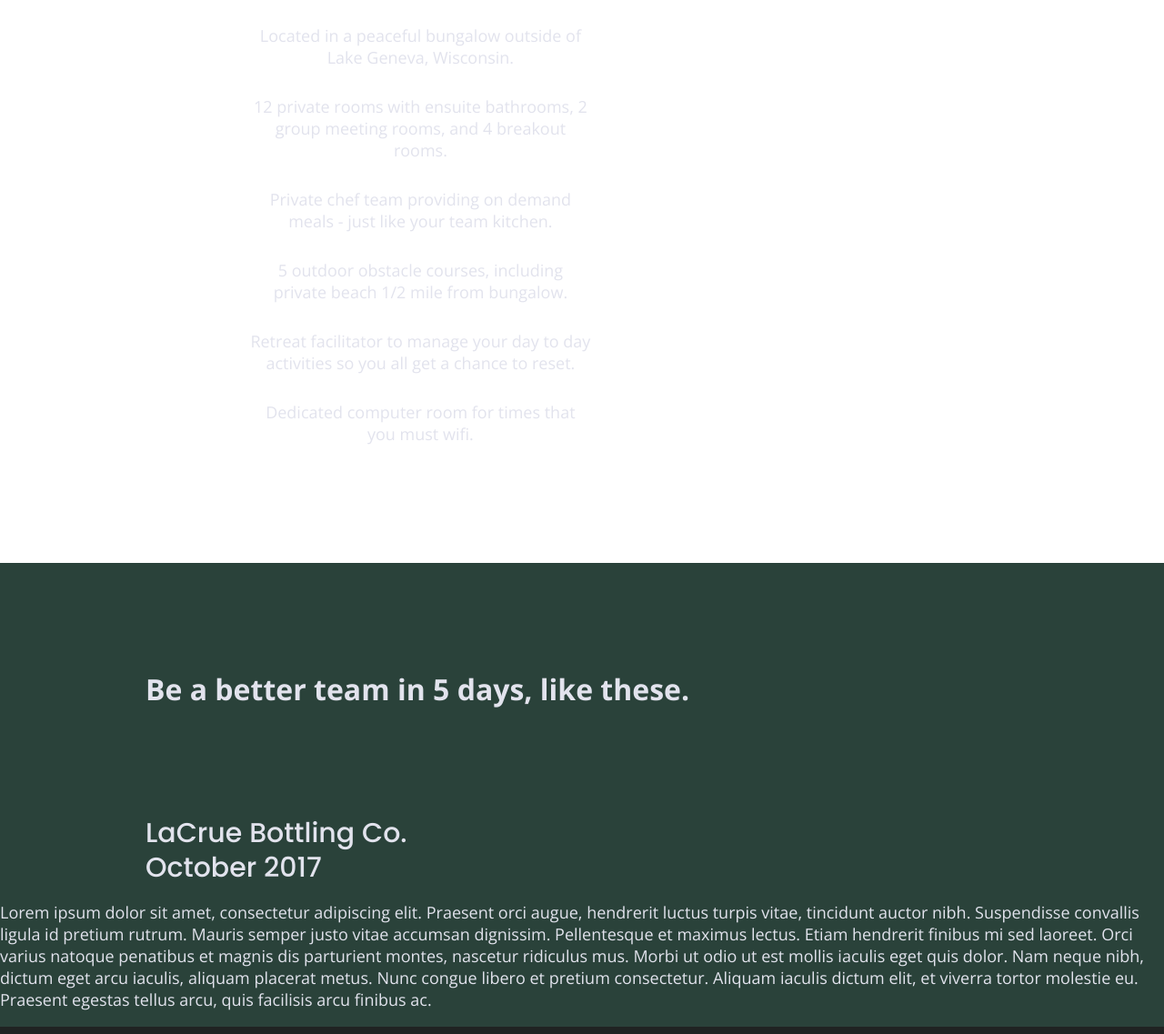
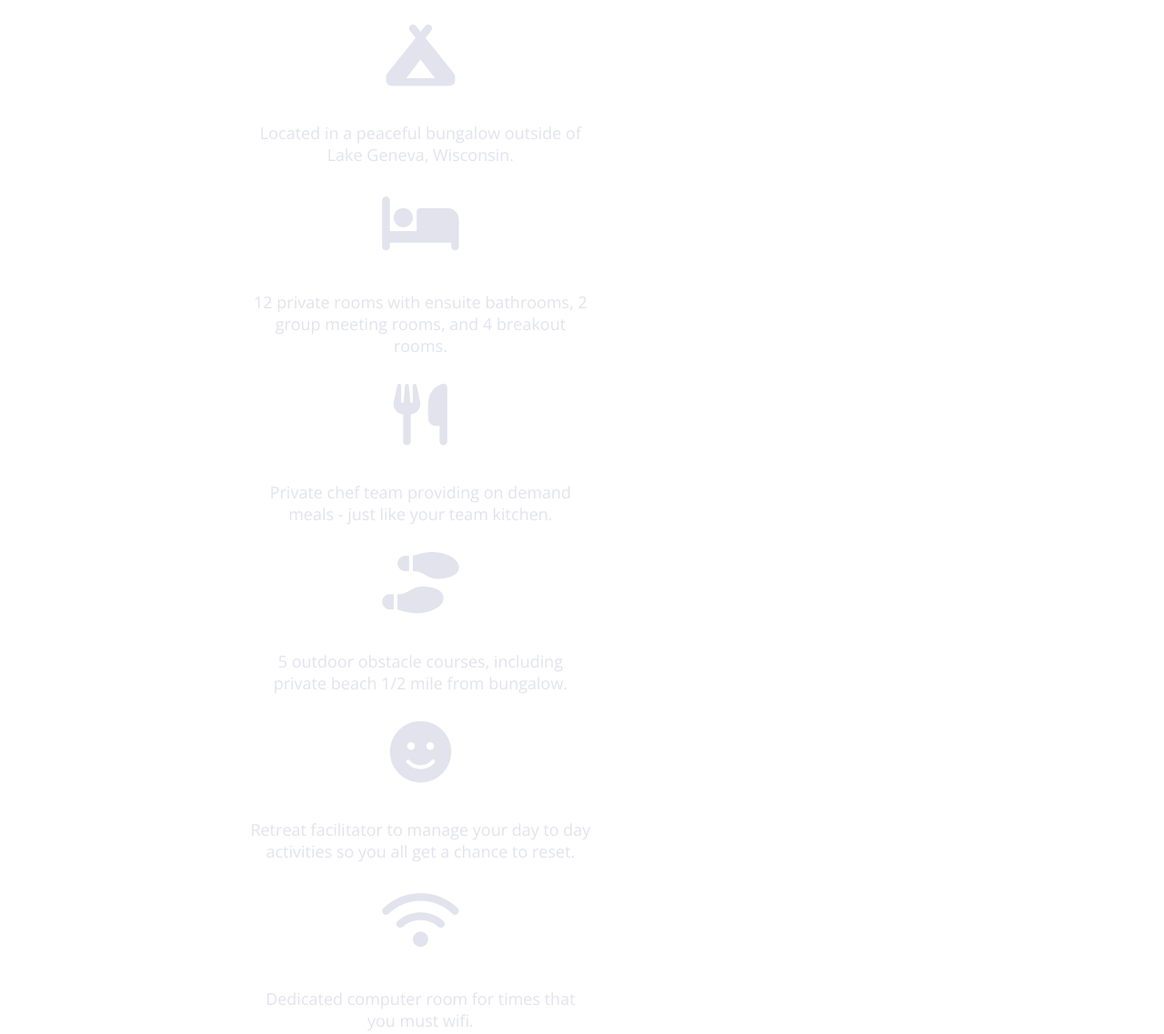
Before and after one commit to cscache/206-unplugged, a website built with Parcel: page index.html in a window 1280 px wide. Shown: the part 1300-2437 px from the top of the page at 91% size. Built offline with nearby package versions, Linux system fonts and the light colour scheme; files whose address does not match are found by name.

Commit message:
Added feature icons with Font Awesome

```diff
--- a/css/main.css
+++ b/css/main.css
@@ -326,6 +326,12 @@ footer .copyright {
     text-align: center;
     margin: 0;
   }
+
+  .features i {
+    font-size: 3.75em;
+          margin-bottom: 40px;
+  }
+
    /* Reviews */
 
    .reviews {
--- a/index.html
+++ b/index.html
@@ -18,6 +18,8 @@
 
   <link rel="stylesheet" href="css/normalize.css">
   <link rel="stylesheet" href="css/main.css">
+  <!-- FontAwesome CDN version 6 -->
+  <script src="https://kit.fontawesome.com/90e68465d4.js" crossorigin="anonymous"></script>
   <!-- Google Fonts -->
   <link href="https://fonts.googleapis.com/css?family=Open+Sans:400,700|Poppins:500,700" rel="stylesheet">
 
@@ -72,32 +74,45 @@
       <div class="content-wrapper">
         <h1>Have the work week you always dreamed of - without the bad wifi.</h1>
         <article>
-          <p class="fontawesome-icon"></p>
+          <p class="fontawesome-icon">
+            <i class="fas fa-campground"></i>
+
+          </p>
           <p class="features-item-description">Located in a peaceful bungalow outside of Lake Geneva, Wisconsin.</p>
         </article>
 
         <article>
-          <p class="fontawesome-icon"></p>
+          <p class="fontawesome-icon">
+            <i class="fas fa-bed"></i>
+          </p>
           <p class="features-item-description">12 private rooms with ensuite bathrooms, 2 group meeting rooms, and 4 breakout rooms.</p>
         </article>
 
         <article>
-          <p class="fontawesome-icon"></p>
+          <p class="fontawesome-icon">
+            <i class="fas fa-utensils"></i>
+          </p>
           <p class="features-item-description">Private chef team providing on demand meals - just like your team kitchen.</p>
         </article>
 
         <article>
-          <p class="fontawesome-icon"></p>
+          <p class="fontawesome-icon">
+            <i class="fas fa-shoe-prints"></i>
+          </p>
           <p class="features-item-description">5 outdoor obstacle courses, including private beach 1/2 mile from bungalow.</p>
         </article>
 
         <article>
-          <p class="fontawesome-icon"></p>
+          <p class="fontawesome-icon">
+            <i class="fas fa-smile"></i>
+          </p>
           <p class="features-item-description">Retreat facilitator to manage your day to day activities so you all get a chance to reset.</p>
         </article>
 
         <article>
-          <p class="fontawesome-icon"></p>
+          <p class="fontawesome-icon">
+            <i class="fas fa-wifi"></i>
+          </p>
           <p class="features-item-description">Dedicated computer room for times that you must wifi.</p>
         </article>
       </div>
```
Also changed, not shown: about/index.html (+2 -0 lines), faq/index.html (+2 -0 lines).
